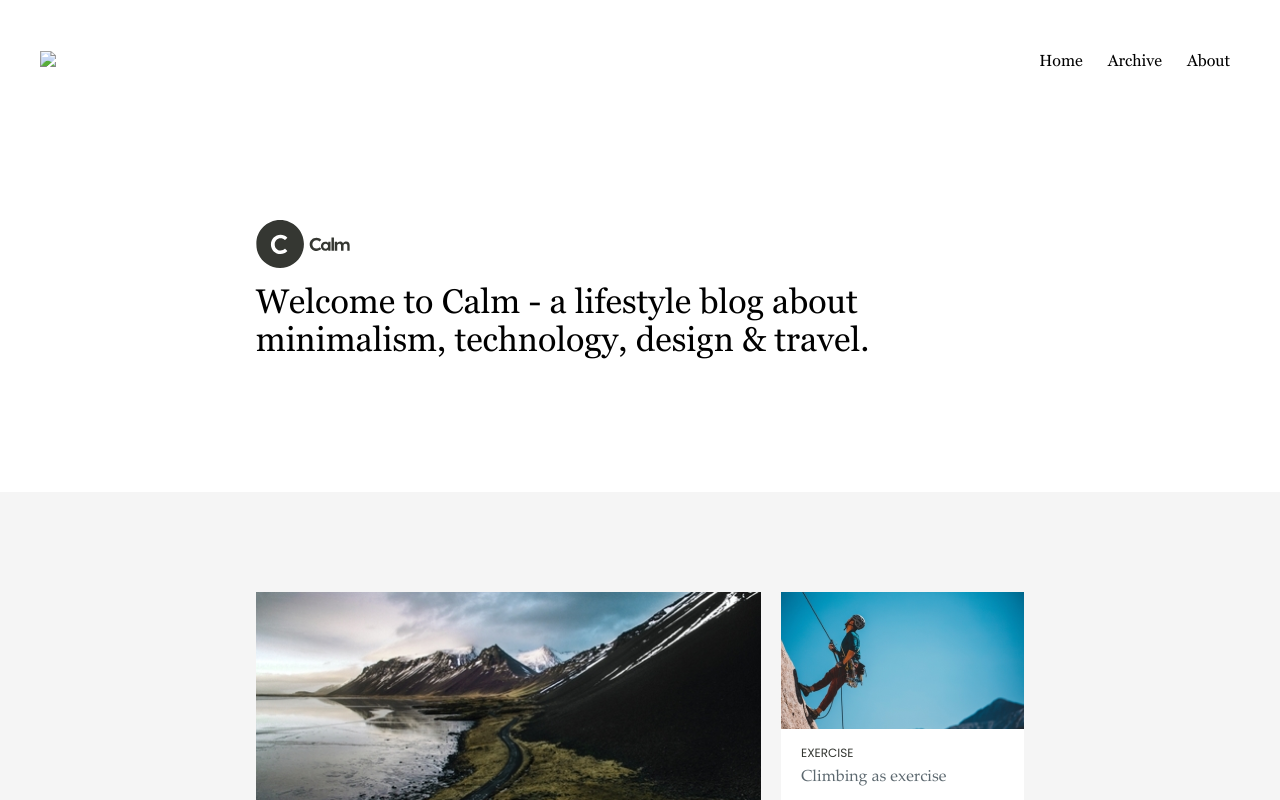
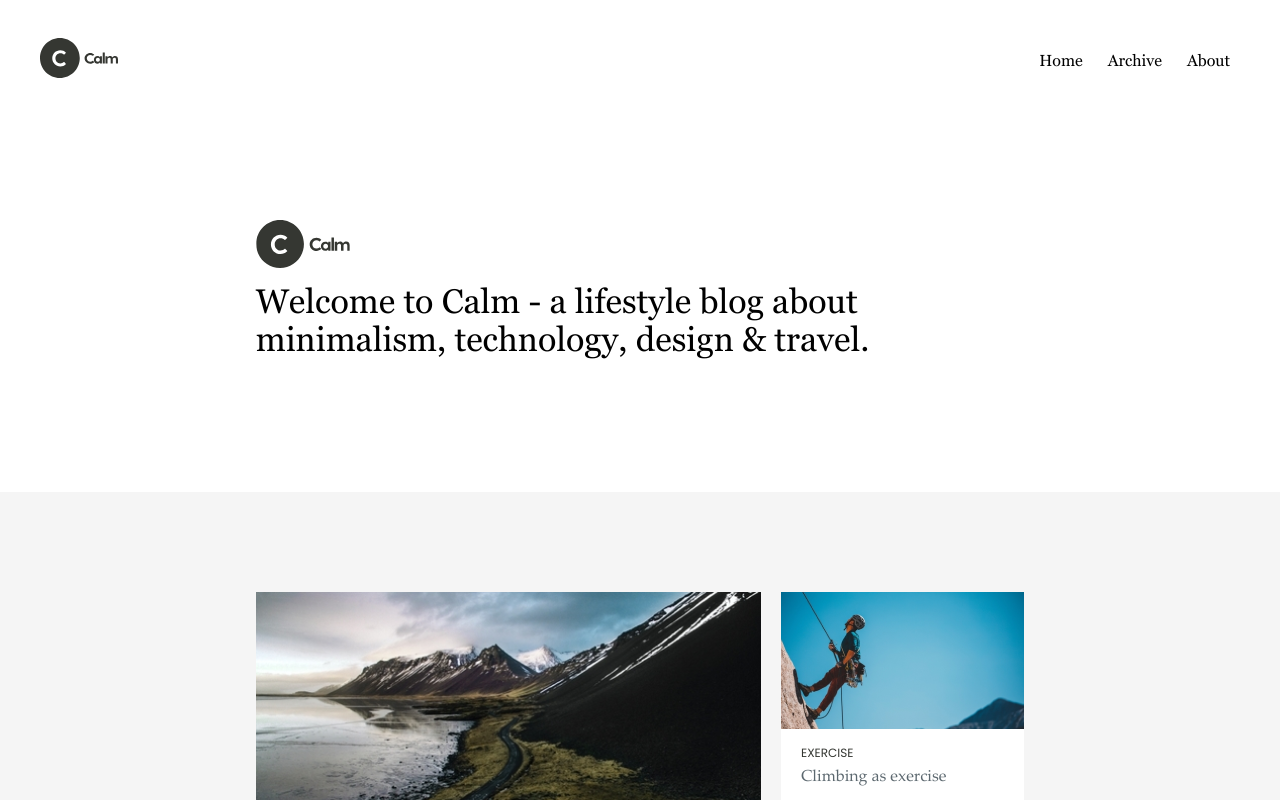
Before and after one commit to FLXR4/Calm, a plain HTML site: page index.html in a window 1280 px wide. Shown: the top 800 px of the page. Drawn offline with Linux system fonts and the light colour scheme.

Commit message:
Update index.html

```diff
--- a/index.html
+++ b/index.html
@@ -11,7 +11,7 @@
 	<header>
 		<div class="container">
 			<div class="logo">
-					<img src="/logo.svg" alt="Logo">
+					<img src="/images/logo.svg" alt="Logo">
 			</div>
 			<div class="nav">
 					<ul>
```
